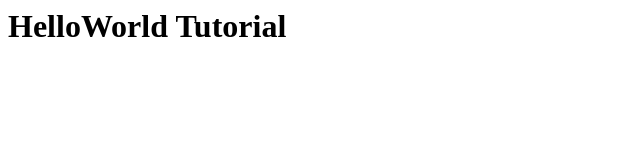
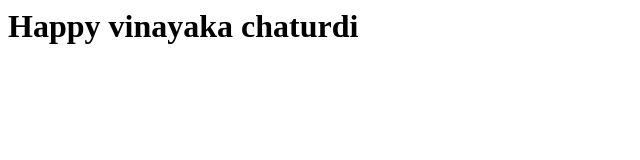
Before and after one commit to psbalaji777/psbalaji777.github.io, a plain HTML site: page index.html in a window 1280 px wide. Shown: the whole page, without its empty margins (0-640 px from the left). Drawn offline with Linux system fonts and the light colour scheme.

Commit message:
update vinayak

```diff
--- a/index.html
+++ b/index.html
@@ -3,6 +3,6 @@
     <title>Tutorial: HelloWorld</title>
   </head>
   <body>
-    <h1>HelloWorld Tutorial</h1>
+    <h1>Happy vinayaka chaturdi</h1>
   </body>
 </html>
```
